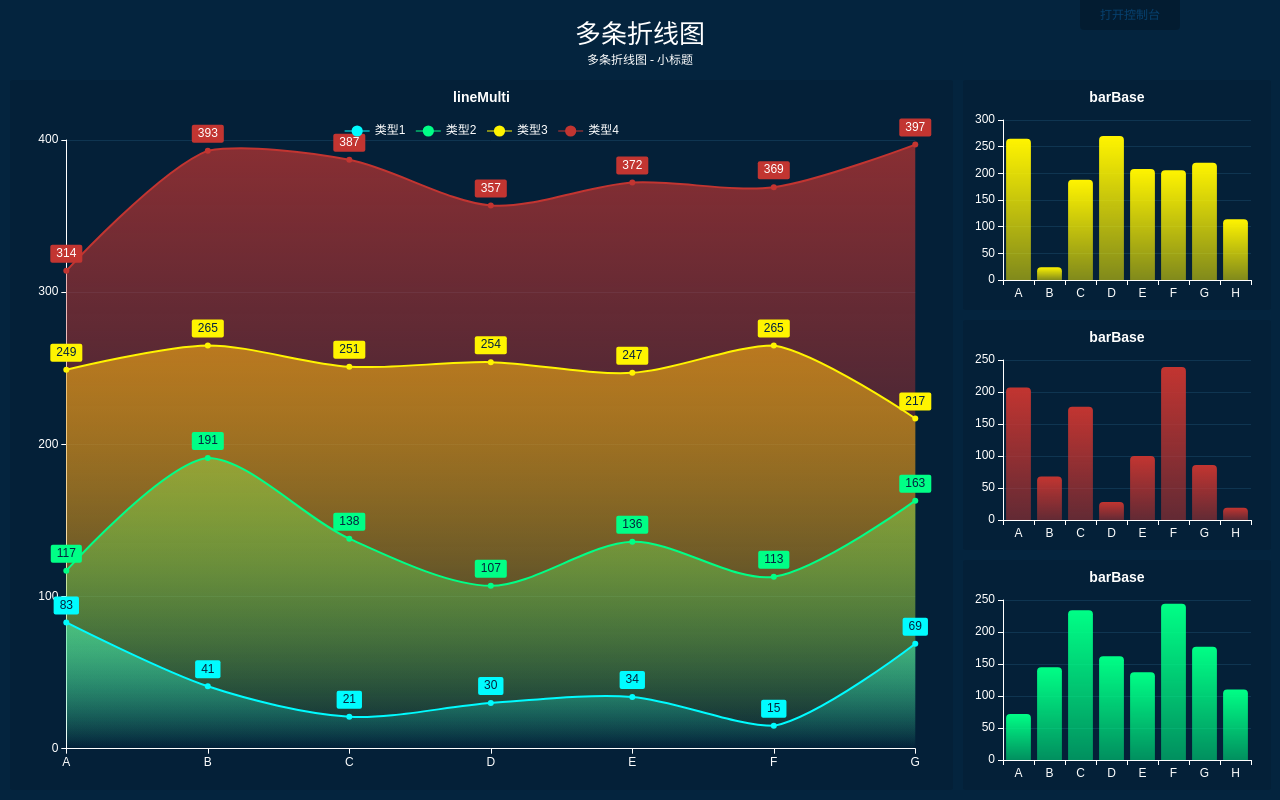
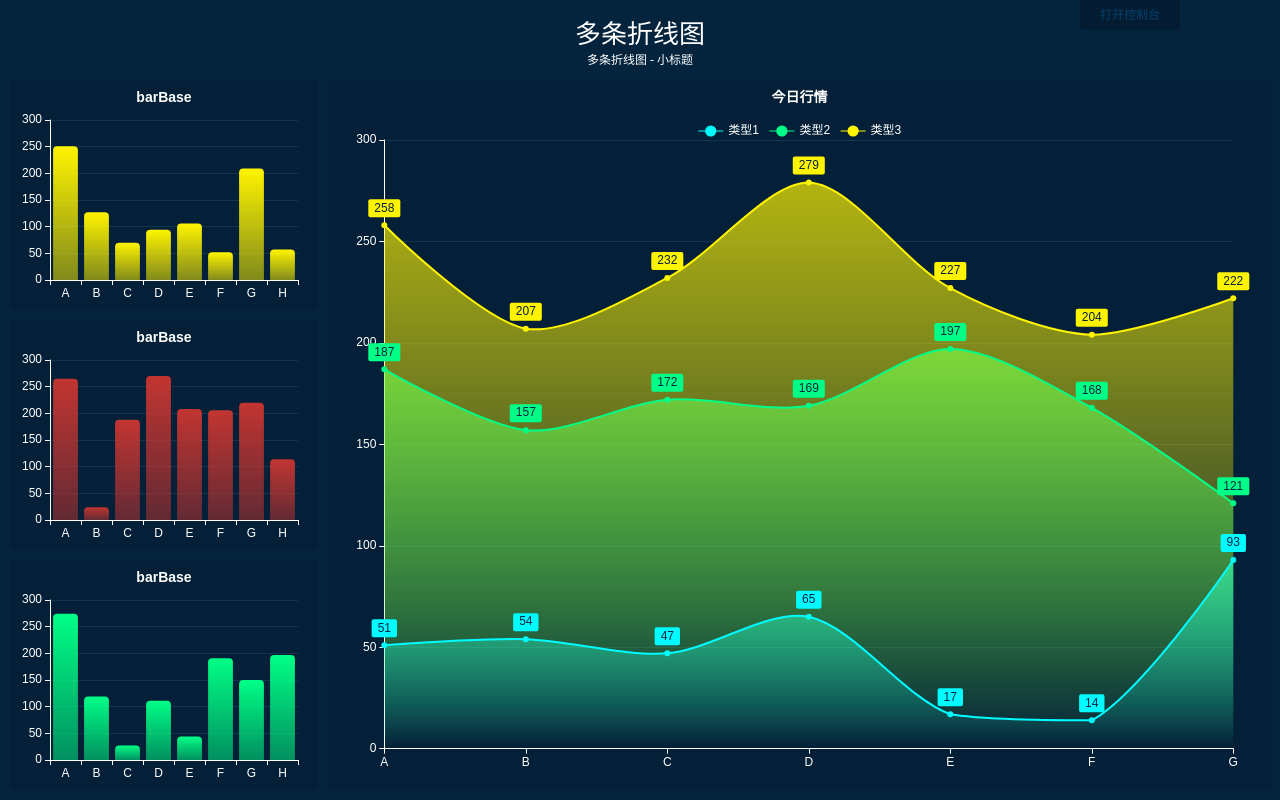
Before and after one commit to FairyEver/wdbc-data-display-system, a Vue app: page /#/screen/demo6 in a window 1280 px wide. Built offline with nearby package versions, Linux system fonts and the light colour scheme.

Commit message:
no message

```diff
--- a/src/mock/index.js
+++ b/src/mock/index.js
@@ -21,7 +21,7 @@ Mock.mock(/\.mock/, ({url, type, body}) => {
     })
   } else if (bodyObj.type === 3) {
     return Mock.mock({
-      legend: ['类型1', '类型2', '类型3', '类型4'],
+      legend: ['类型1', '类型2', '类型3'],
       xAxis: ['A', 'B', 'C', 'D', 'E', 'F', 'G'],
       series: [
         {
@@ -57,17 +57,6 @@ Mock.mock(/\.mock/, ({url, type, body}) => {
             '@natural(201, 300)',
             '@natural(201, 300)'
           ]
-        }, {
-          name: '类型4',
-          data: [
-            '@natural(301, 400)',
-            '@natural(301, 400)',
-            '@natural(301, 400)',
-            '@natural(301, 400)',
-            '@natural(301, 400)',
-            '@natural(301, 400)',
-            '@natural(301, 400)'
-          ]
         }
       ]
     })
--- a/src/page/screen/demo6/index.vue
+++ b/src/page/screen/demo6/index.vue
@@ -6,18 +6,6 @@
     </div>
     <!-- row -->
     <div class="flex-item grow flex-group row" style="padding: 5px; margin-top: -10px;">
-      <!-- col -->
-      <div class="flex-item flex-group col" style="width: 75%;">
-        <div ref="box-line-multi-1-g" class="flex-item grow hov" style="margin: 5px;">
-          <ChartLineMulti
-            ref="box-line-multi-1-g-c"
-            title-text="lineMulti"
-            :series-color="[$color.cyan, $color.green, $color.yellow, $color.red]"
-            :series-label-text-color="[$color.bg, $color.bg, $color.bg, '#FFF']"
-            @mounted="mountedChartNum++">
-          </ChartLineMulti>
-        </div>
-      </div>
       <!-- col -->
       <div class="flex-item grow flex-group col">
         <div ref="box-bar-base-2-g" class="flex-item grow hov" style="margin: 5px;">
@@ -51,6 +39,18 @@
           </ChartBarBase>
         </div>
       </div>
+      <!-- col -->
+      <div class="flex-item flex-group col" style="width: 75%;">
+        <div ref="box-line-multi-1-g" class="flex-item grow hov" style="margin: 5px;">
+          <ChartLineMulti
+            ref="box-line-multi-1-g-c"
+            title-text="今日行情"
+            :series-color="[$color.cyan, $color.green, $color.yellow, $color.red]"
+            :series-label-text-color="[$color.bg, $color.bg, $color.bg, '#FFF']"
+            @mounted="mountedChartNum++">
+          </ChartLineMulti>
+        </div>
+      </div>
     </div>
   </div>
 </template>
```
Also changed, not shown: 1 other file (tests, documents, lock files or other folders).
